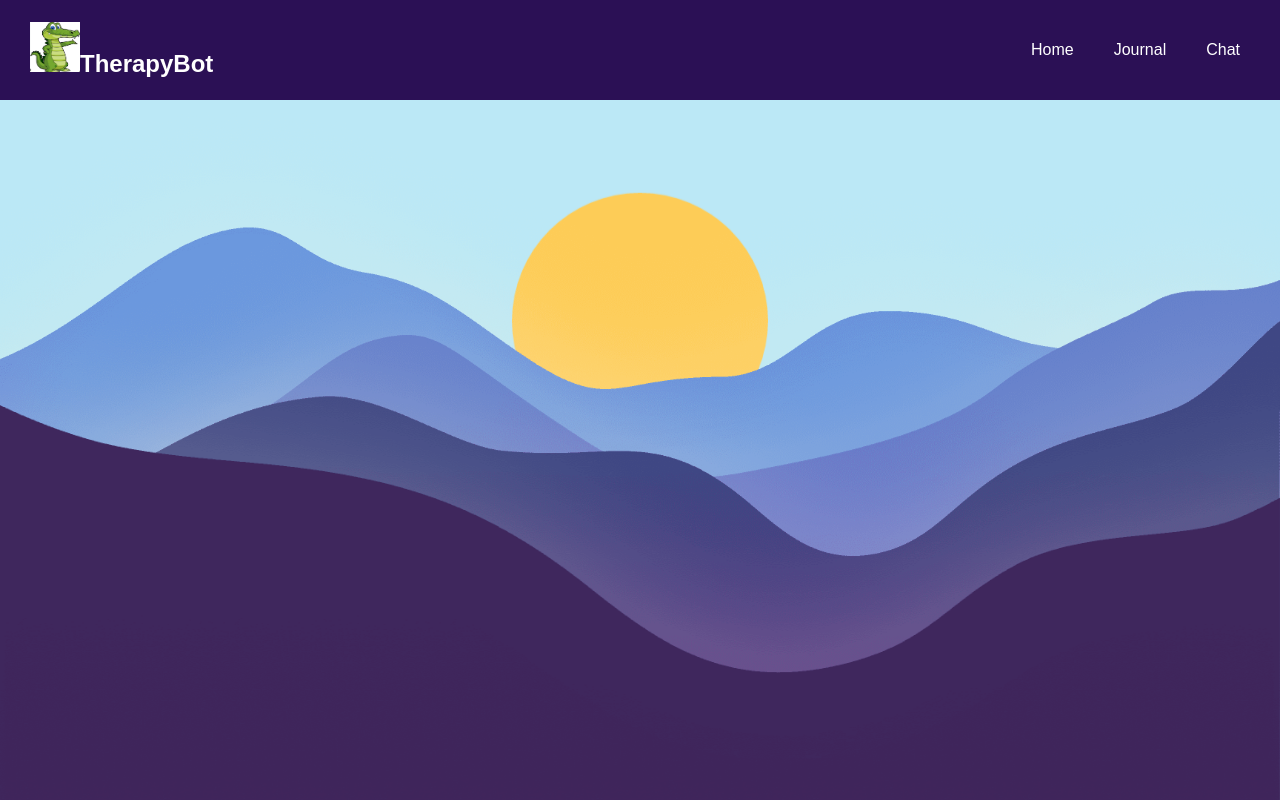
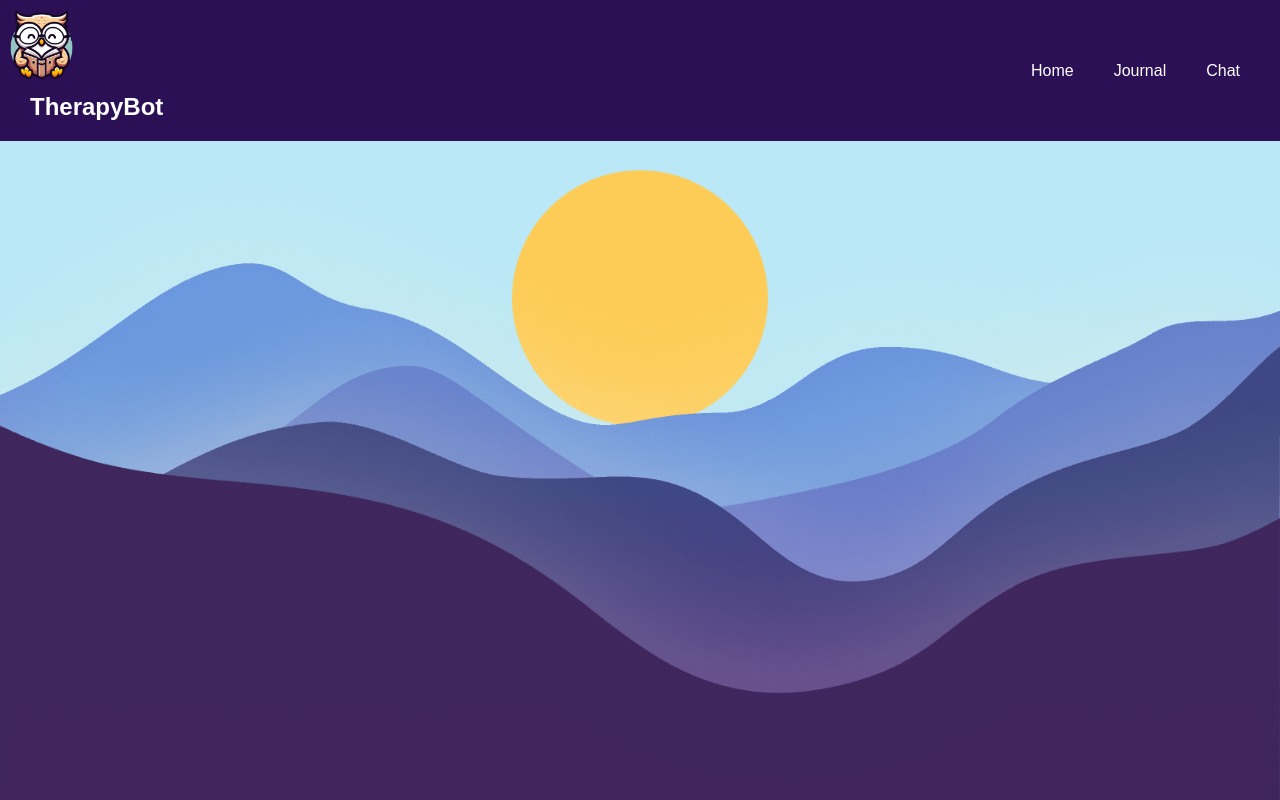
Before and after one commit to ThomasOli/HackGT, a React (Create React App) app in the folder therapy_bot/: page / in a window 1280 px wide. Shown: the top 800 px of the page. Built offline with nearby package versions, Linux system fonts and the light colour scheme.

Commit message:
logo and navbar

```diff
--- a/therapy_bot/src/Components/nav.css
+++ b/therapy_bot/src/Components/nav.css
@@ -4,7 +4,7 @@
 
 .navbar {
   width: 100%;
-  height: 100px;
+  height: min-content;
   background: #2b1055;
   font-family: Raleway, sans-serif;
   display: flex;
@@ -45,6 +45,15 @@
   font-weight: bold;
   padding: 10px;
   margin-left: 10px;
+  justify-content: left;
+}
+
+.logo {
+  width: 15%;
+}
+
+.block {
+  display: inline;
 }
 
 .links {
--- a/therapy_bot/src/Components/nav.js
+++ b/therapy_bot/src/Components/nav.js
@@ -2,16 +2,19 @@
 import React from 'react';
 import { Link } from 'react-router-dom';
 import './nav.css';
-import logo from '../images/gator.png';
+import logo from './Images/owlLogo.png';
 
 const Navbar = () => {
   return (
     <div>
       <nav className="navbar">
+        <div className="block">
+        <img src={logo} alt="logo" className='logo' />
         <div className="brand">
-          <img src={logo} alt="logo" style={{ height: "50px", width: "50px" }} />
           TherapyBot
         </div>
+        </div>
+
         <div className="links">
           <Link to="/" className="link" activeClassName="activeLink">
             Home
```
Also changed, not shown: therapy_bot/src/Components/Images/owlLogo.png (added).
